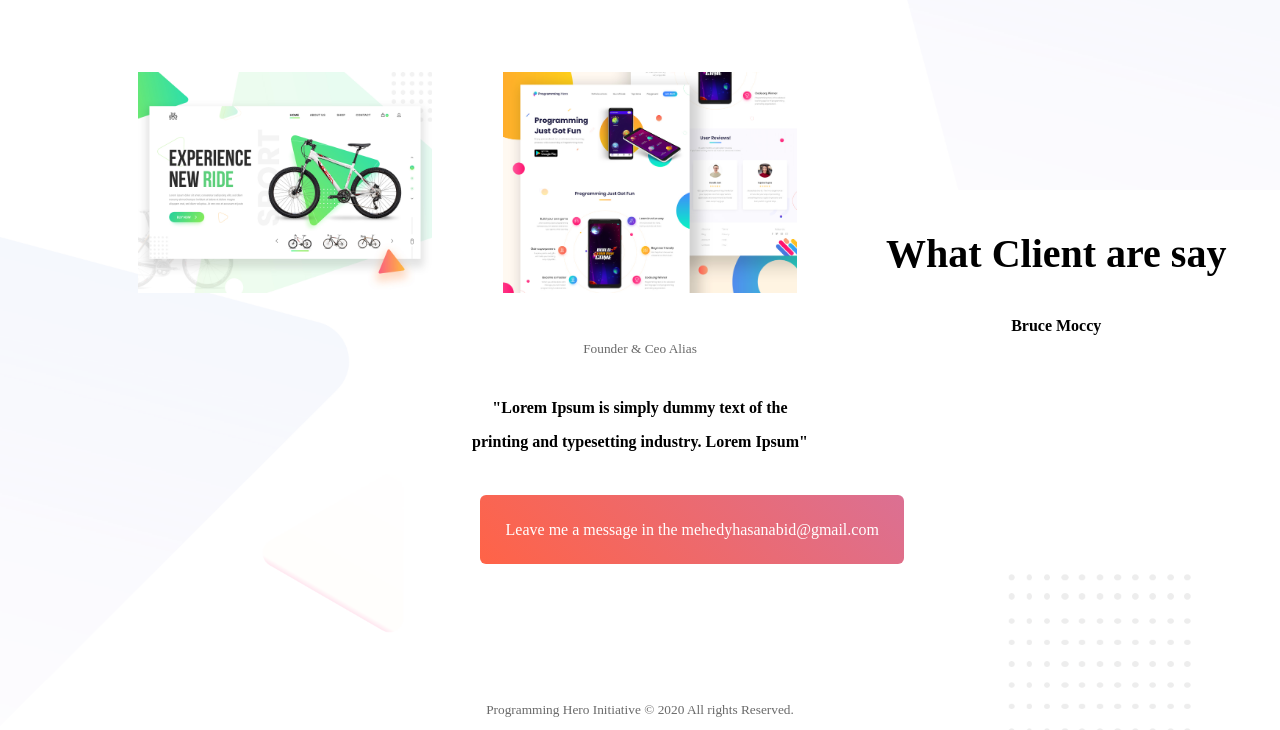
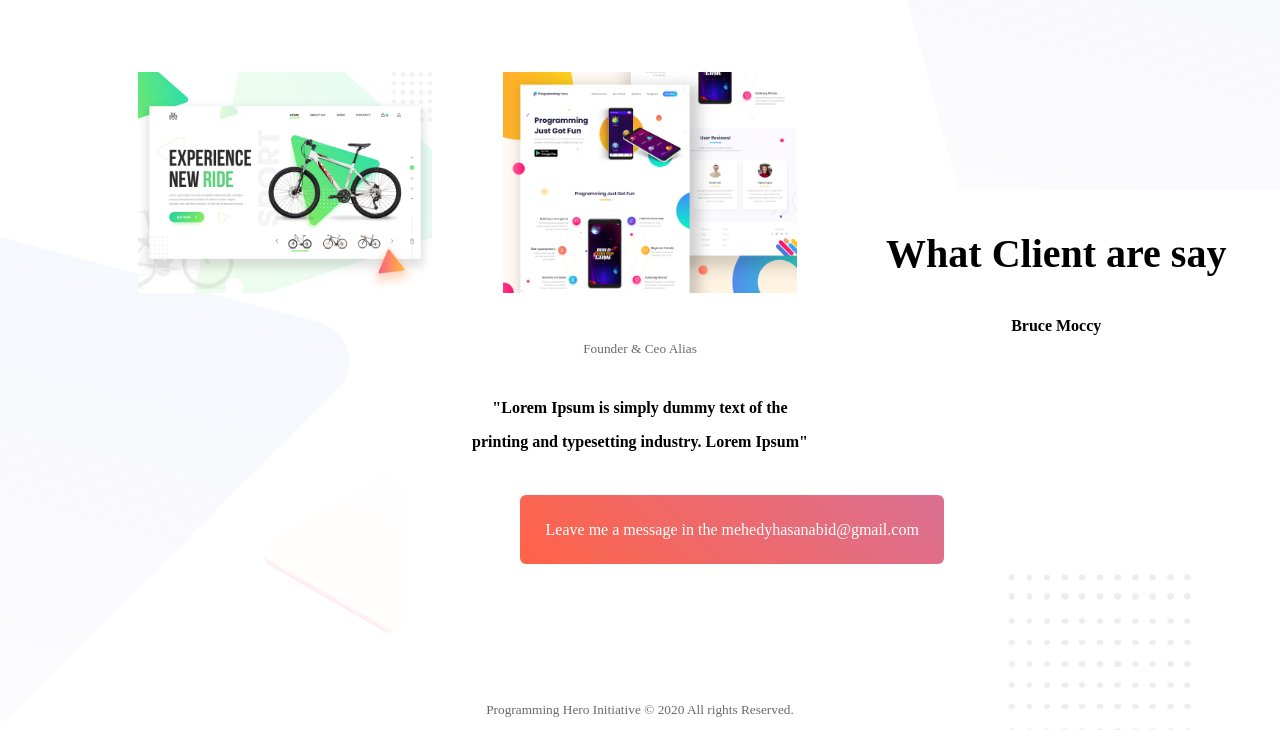
Before and after one commit to MehedyAbid/assignment1, a plain HTML site: page index.html in a window 1280 px wide. Shown: the part 1850-2580 px from the top of the page. Drawn offline with Linux system fonts and the light colour scheme.

Commit message:
mail button update

```diff
--- a/style.css
+++ b/style.css
@@ -114,7 +114,7 @@ section {
   border-radius: 6px;
   padding: 2%;
   position: relative;
-  left: 480px;
+  left: 520px;
   height: 300px;
 }
 a:visited {
```
